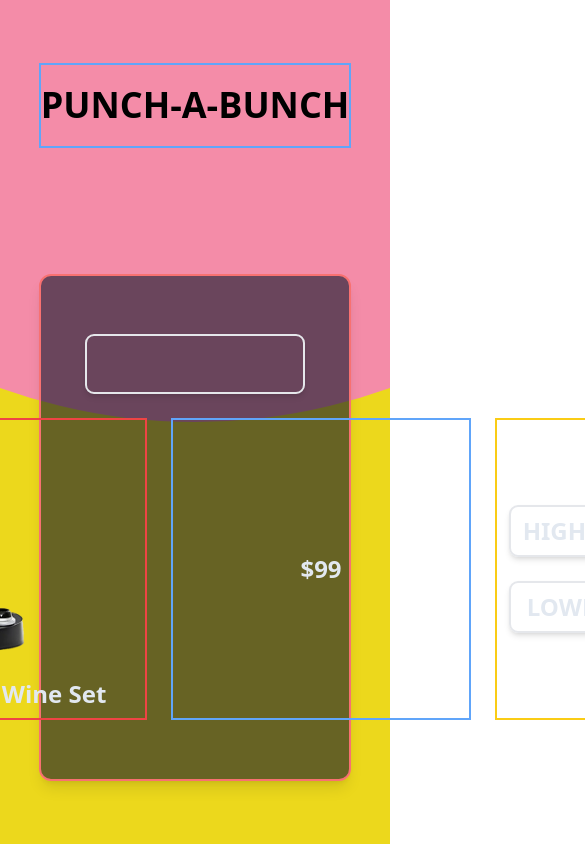
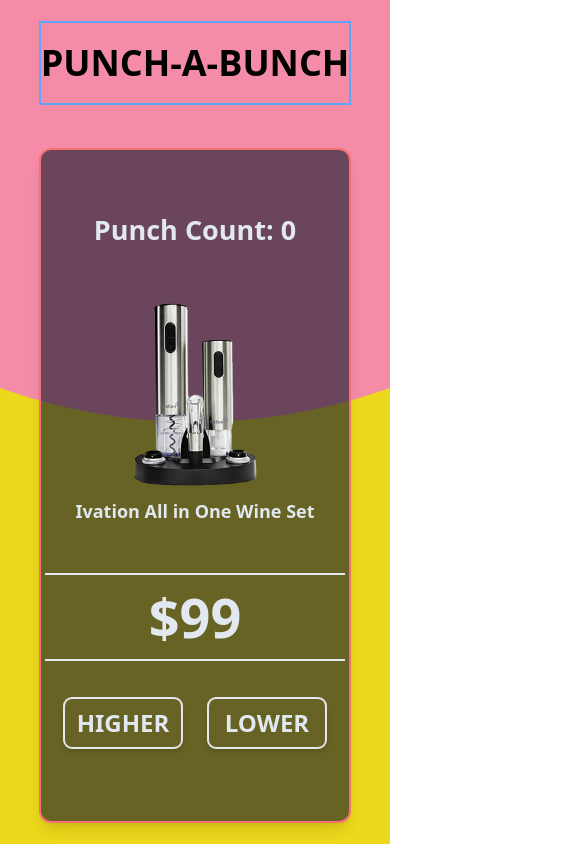
Before and after one commit to hpweisberg/ThePriceIsRight-PunchABunch, a React (Vite) app: page / in a window 390 px wide. Both pictures are taken after a click on the button "Start Hi-Lo Game". Shown: the top 844 px of the page, 585 px wide, since content can reach past the window. Built offline with nearby package versions, Linux system fonts and the light colour scheme.

Commit message:
add stlye and mobile friendly

```diff
--- a/src/App.jsx
+++ b/src/App.jsx
@@ -129,9 +129,9 @@ function App() {
       <div className="h-[10vh] border-2 border-blue-400 flex justify-center items-center">
         <h1 className="md:text-4xl text-2xl">PUNCH-A-BUNCH</h1>
       </div>
-      <div className="flex justify-center items-center h-[60vh] w-[80vw] border-2 border-red-400 bg-slate-900/60 rounded-lg shadow-lg">
+      <div className="flex justify-center items-center h-[80vh] md:h-[60vh] w-[80vw] border-2 border-red-400 bg-slate-900/60 rounded-lg shadow-lg">
         {startPunchABunch ?
-          <PunchABunchContainer />
+          <PunchABunchContainer punchCount={punchCount}/>
           :
           <HiLoContainer punchCount={punchCount} handleCorrectHiLoGuess={handleCorrectHiLoGuess} hiLoItemCount={hiLoItemCount} handleNextHiLoItem={handleNextHiLoItem} handleStartPunchABunch={handleStartPunchABunch} getRandomItem={getRandomItem} item={item} handleStartHiLoGame={handleStartHiLoGame} />
         }
--- a/src/Components/HiLoGame.jsx
+++ b/src/Components/HiLoGame.jsx
@@ -14,7 +14,6 @@ const HiLoGame = ({
   handleStartPunchABunch
 }) => {
   const [showRealPrice, setShowRealPrice] = useState(false);
-  const [userGuess, setUserGuess] = useState(null);
   const [message, setMessage] = useState(null)
   const [buttonsDisabled, setButtonsDisabled] = useState(false);
 
@@ -22,12 +21,10 @@ const HiLoGame = ({
 
   useEffect(() => {
     setShowRealPrice(false);
-    setUserGuess(null);
     setMessage(null);
   }, [item]);
 
   const handleGuess = (guess) => {
-    setUserGuess(guess);
     setShowRealPrice(true);
     setButtonsDisabled(true);
 
@@ -63,47 +60,72 @@ const HiLoGame = ({
   }
 
   return (
-    <main className="flex flex-col justify-center gap-4">
-      <div className="flex justify-between gap-20">
-        <h3 className="w-1/3 text-center">Punch Count: {punchCount}</h3>
-        <p className={`w-1/3 h-10 border-2 text-center text-slate-800 rounded-md shadow-md ${message === 'Correct!' ? 'bg-green-300' : message === 'Incorrect!' ? 'bg-red-300' : ''
+    <main className="flex flex-col justify-center md:gap-4 gap-2">
+      <div className="flex flex-col md:flex-row md:justify-between md:gap-20 md:text-md text-sm items-center">
+        <h3 className="w-full md:w-1/3 text-center text-lg">Punch Count: {punchCount}</h3>
+        <p className={`w-full md:w-1/3 h-6 md:h-10  text-center text-4xl alig-center text-slate-800
+        ${message === "Correct!"
+            ? "text-green-300 mb-2"
+            : message === "Incorrect!"
+              ? "text-red-300 mb-2"
+              : ""
           }`}
+
         >{message}</p>
-        <div className="w-1/3">
-          {(message && hiLoItemCount < 4) &&
-            <button onClick={handleContinue} className="bg-green-500 shadow-md rounded-md h-10 w-20" >
+        <div className=" md:w-1/3">
+          {/* {(message && hiLoItemCount === 4) &&
+            <button onClick={handleStartPunchABunch} className="bg-green-500 shadow-md rounded-md h-10 w-full md:w-[200px] text-xs mt-2 md:mt-0"
+            >
+              Start Punch-A-Bunch
+            </button>
+          } */}
+        </div>
+      </div>
+      <section className="flex md:flex-row flex-col gap-4">
+        <div className="flex items-center text-center flex-col text-slate-200 w-[300px] h-[250px] md:h-auto md:w-[400px]">
+          <img src={item?.image} className="w-[200px] md:w-[250px]" alt={item?.name} />
+          <h2 className="text-xs md:text-md">{item?.name}</h2>
+        </div>
+
+        <div className="flex flex-col justify-center w-[300px] items-center text-4xl md:border-x-2 border-x-0 md:border-y-0 border-y-2 py-2 md:py-0">
+          {!showRealPrice ?
+            <p className="text-4xl">${item?.fakePrice}</p>
+            :
+            <div className="flex flex-col items-center">
+              <p className={`text-4xl ${message === 'Correct!' ? 'line-through decoration-green-500 mb-2' : 'line-through decoration-red-500 mb-2'}`}>{item?.fakePrice}</p>
+              <p className="text-sm">Actual Retail Price:</p>
+              <p className="text-4xl">${item?.realPrice}</p>
+            </div>
+          }
+
+        </div>
+
+        <div className="flex md:flex-col justify-center md:w-1/6 w-full">
+          {message === null && hiLoItemCount < 5 ? (
+            <div className="flex md:flex-col">
+              <button
+                className="w-20 border-2 rounded-md shadow-md m-2 hover:bg-slate-800 hover:transition-colors"
+                onClick={() => handleGuess('higher')}
+                disabled={buttonsDisabled}
+              >
+                HIGHER
+              </button>
+              <button
+                className="w-20 border-2 rounded-md shadow-md m-2 hover:bg-slate-800 hover:transition-colors"
+                onClick={() => handleGuess('lower')}
+                disabled={buttonsDisabled}
+              >
+                LOWER
+              </button>
+            </div>
+          ) : (
+            <button
+              onClick={hiLoItemCount === 4 && message ? handleStartPunchABunch : handleContinue}
+              className="w-20 border-2 rounded-md shadow-md m-2 h-10  hover:bg-slate-800 hover:transition-colors"
+            >
               Continue
             </button>
-          }
-          {(message && hiLoItemCount === 4) &&
-            <button onClick={handleStartPunchABunch} className="bg-green-500 shadow-md rounded-md h-10 w-[200px] text-xs" >
-              Start Punch-A-Bunch
-            </button>
-          }
-        </div>
-      </div>
-      <section className="flex gap-4">
-        <div className="flex items-center text-center flex-col text-slate-200 border-2 border-red-500 w-[400px]">
-          <img src={item?.image} className="w-[250px]" alt={item?.name} />
-          <h2>{item?.name}</h2>
-        </div>
-
-        <div className="border-2 border-blue-400 flex flex-col justify-center w-[300px] items-center ">
-          <p>${item?.fakePrice}</p>
-          {showRealPrice && (
-            <div className="flex flex-col">
-              <p>Actual Retail Price: ${item?.realPrice}</p>
-            </div>
           )}
-        </div>
-
-        <div className="border-2 border-yellow-400 flex flex-col justify-center ">
-          <button className="w-20 border-2 rounded-md shadow-md m-2" onClick={() => handleGuess('higher')}
-            disabled={buttonsDisabled}>HIGHER</button>
-
-          <button className="w-20 border-2 rounded-md shadow-md m-2"
-            onClick={() => handleGuess('lower')}
-            disabled={buttonsDisabled}>LOWER</button>
         </div>
       </section>
     </main>
--- a/src/Components/PunchABunchContainer.jsx
+++ b/src/Components/PunchABunchContainer.jsx
@@ -1,4 +1,6 @@
-const PunchABunchContainer = ({ punches }) => {
+
+const PunchABunchContainer = ({ punchCount }) => {
+//
   return (
     <section>
       <h1>Punch a bunch container</h1>
```
